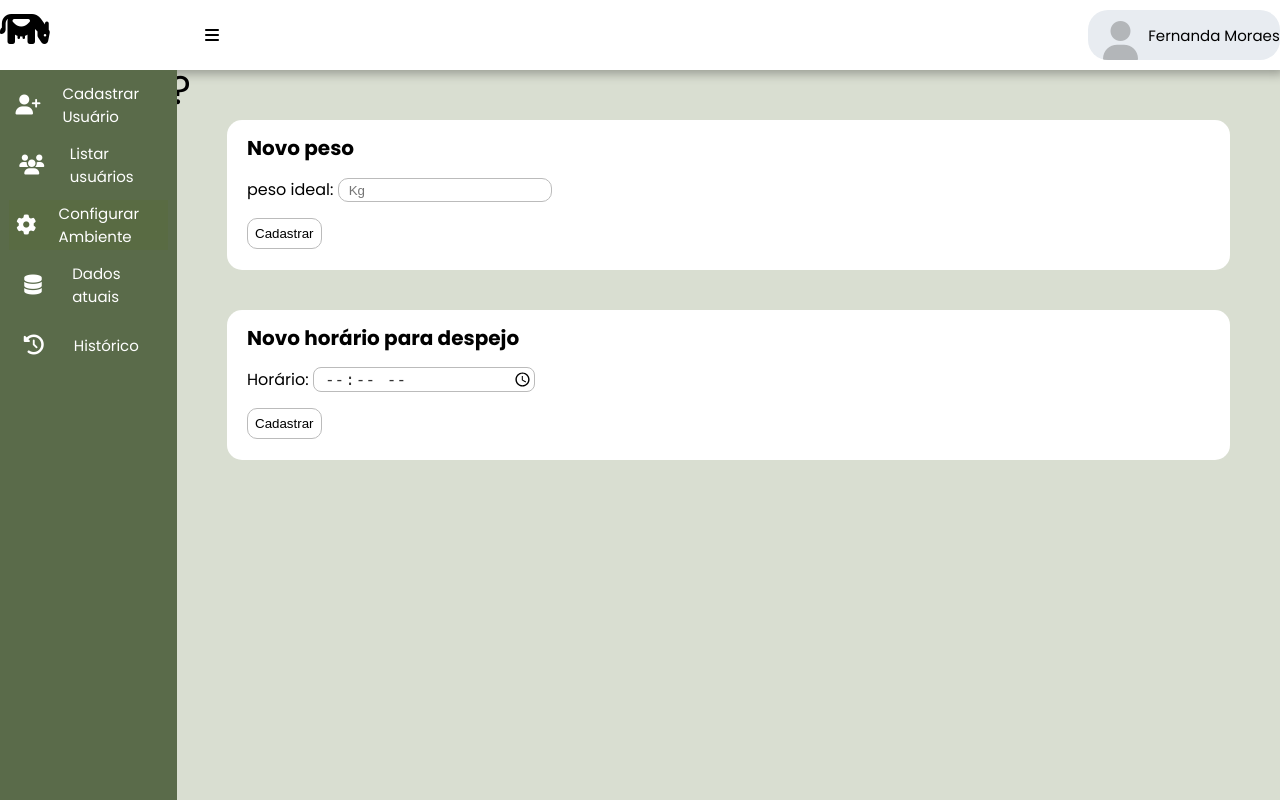
After one commit to Missywp/Sites-das-Vacas, a Flask app: page /configAmbiente in a window 1280 px wide. The commit adds this page. Run offline with Flask 3, Linux system fonts and the light colour scheme.

Commit message:
Atualização

```diff
--- a/app.py
+++ b/app.py
@@ -1,10 +1,12 @@
 from flask import Flask, render_template, request
 
 from users import user
+from configAmbiente import configAmbientes
 
 app = Flask(__name__)
 
 app.register_blueprint(user, url_prefix='/')
+app.register_blueprint(configAmbientes, url_prefix='/')
 
 @app.route('/')
 def index():
--- a/atuador.py
+++ b/atuador.py
@@ -2,6 +2,6 @@ from flask import Blueprint, request, render_template, redirect, url_for
 
 atuador = Blueprint("atuador_blueprint", __name__, template_folder="templates")
 
-@atuador.rote('/cadastrarAtuador')
+@atuador.royte('/cadastrarAtuador')
 def cadastrarAtuador():
     return render_template('cadastrarAtuador.html')
--- /dev/null
+++ b/configAmbiente.py
@@ -0,0 +1,7 @@
+from flask import Blueprint, request, render_template, redirect, url_for
+
+configAmbientes = Blueprint("configAmbiente_blueprint", __name__, template_folder="templates")
+
+@configAmbientes.route('/configAmbiente')
+def configAmbiente():
+    return render_template('configAmbiente.html')
--- a/static/css/base.css
+++ b/static/css/base.css
@@ -3,13 +3,14 @@ body{
     margin: 0;
     display: flex;
     flex-direction: column;
-    background-color: #556b2f5b;
+    background-color: #556b2f38;
     font-family: 'Poppins', sans-serif;
 }
 
 .bar-nav{
     display: flex;
     height: 70px;
+    width: 100%;
     align-items: center;
     background-color: white;
     box-shadow: 4px 4px 10px rgba(0, 0, 0, 0.3);
@@ -87,7 +88,7 @@ body{
     height: calc(100vh - 70px);
     background-color: #5a6b4a;
 }
-.itensMenu {
+.itensMenu1, .itensMenu2, .itensMenu3, .itensMenu4, .itensMenu5 {
     display: flex;
     align-items: center;
     margin-top: 10px;
@@ -116,3 +117,11 @@ body{
     background-color: #67745b;
     color: white;
 }
+.conteudo{
+    display: flex;
+    flex-direction: row;
+}
+.content{
+    margin: 50px;
+    width: 85%;
+}
--- /dev/null
+++ b/static/css/configAmbiente.css
@@ -0,0 +1,69 @@
+.itensMenu3{
+    background-color: #556b2f3d;
+}
+.configAmbientePeso{
+    background-color: white;
+    width: calc(100% - 20px);
+    height: 150px;
+    border-radius: 15px;
+    display: flex;
+    flex-direction: column;
+    padding-left: 20px;AAAAAA
+}
+.configAmbienteHr{
+    background-color: white;
+    margin-top: 40px;
+    width: calc(100% - 20px);
+    height: 150px;
+    border-radius: 15px;
+    display: flex;
+    flex-direction: column;
+    padding-left: 20px;
+}
+h1{
+    font-size: 20px;
+}
+
+#pesoBase{
+    height: 20px;
+    width: 200px;
+    border-radius: 10px;
+    border: 1px solid #bbb;
+    padding-left: 10px;
+
+}
+input[type="number"]:focus {
+    border-color: #556B2F;
+    box-shadow: 0 0 5px rgba(85, 107, 47, 0.5);
+    background-color: #fff;
+}
+
+input[type="time"] {
+    width: 210px;
+    padding-left: 10px;
+    font-size: 16px;
+    border: 1px solid #bbb;
+    border-radius: 8px;
+    background-color: white;
+    color: #333;
+    outline: none;
+    transition: border-color 0.3s ease, box-shadow 0.3s ease;
+}
+
+input[type="time"]:focus {
+    border-color: #556B2F;
+    box-shadow: 0 0 5px rgba(85, 107, 47, 0.5);
+    background-color: #fff;
+}
+
+.botaoCadastrar{
+    padding: 7px;
+    border: 1px solid #bbb;
+    border-radius: 10px;
+    background-color: white;
+    cursor: pointer;
+}
+.botaoCadastrar:hover{
+    background-color: #556b2f3d;
+    padding: 8px;
+}
--- a/templates/base.html
+++ b/templates/base.html
@@ -8,6 +8,7 @@
         <meta name="viewport" content="width=device-width, initial-scale=1">
         <link rel="stylesheet" href="static\css\fontawesome-free-web\css\all.css">
         <link rel="stylesheet" href="static/css/base.css">
+        {% block head %}{% endblock %}
     </head>
     <body>
         <nav class="bar-nav">
@@ -26,30 +27,29 @@
                 </div>
             </div>
         </nav>
-
+        <div class="conteudo">
             <div class="menuBarraLateral">
-            <a href="/cadastrarUser" class="itensMenu" >
+                <a href="/cadastrarUser" class="itensMenu1" >
                     <div class="itensMenui"><i class="fa-solid fa-user-plus"></i></div> <div class="itensMenup"> <p>Cadastrar Usuário</p></div>
                 </a>
-            <a href="/listarUser" class="itensMenu">
+                <a href="/listarUser" class="itensMenu2">
                     <div class="itensMenui"><i class="fa-solid fa-users"></i></div> <div class="itensMenup"> <p>Listar usuários</p></div>
                 </a>
-            <a href="/cadastrarSensor" class="itensMenu">
-                <div class="itensMenui"><i class="fa-solid fa-scale-balanced"></i></div> <div class="itensMenup"> <p>Cadastrar sensor</p></div>
+                <a href="/configAmbiente" class="itensMenu3">
+                    <div class="itensMenui"><i class="fa-solid fa-gear"></i></div> <div class="itensMenup"> <p>Configurar Ambiente</p></div>
                 </a>
-            <a href="/cadastrarAtuador" class="itensMenu">
-                <div class="itensMenui"><i class="fa-solid fa-droplet"></i></div> <div class="itensMenup"><p>Cadastrar atuador</p></div>
-            </a>
-            <a href="/dadosAtuais" class="itensMenu">
+                <a href="/dadosAtuais" class="itensMenu4">
                     <div class="itensMenui"><i class="fa-solid fa-database"></i></div> <div class="itensMenup"> <p>Dados atuais</p></div>
                 </a>
-            <a href="/historico" class="itensMenu">
+                <a href="/historico" class="itensMenu5">
                     <div class="itensMenui"><i class="fa-solid fa-clock-rotate-left"></i></div> <div class="itensMenup"> <p>Histórico</p></div>
                 </a>
             </div>
 
-        <div class="conteudo"></div>
-
+            <div class="content" id="content">
+                {% block content %} {% endblock %}
+            </div>
+        </div>
         <footer>
 
         </footer>
--- /dev/null
+++ b/templates/configAmbiente.html
@@ -0,0 +1,23 @@
+{% extends "base.html" %}
+{% block head %}
+    {{ super() }}
+    <link rel="stylesheet" href="{{ url_for('static', filename='css/configAmbiente.css') }}">
+{% endblock %}
+{% block content %}
+    <div class="configAmbientePeso">
+        <h1>Novo peso</h1>
+        <form class="formPeso">
+            <label for="pesoBase">peso ideal:</label>
+            <input type="number" id="pesoBase" placeholder="Kg">
+            <p><input class="botaoCadastrar" type = "submit" value = "Cadastrar" /></p>
+        </form>
+    </div>
+    <div class="configAmbienteHr">
+        <h1>Novo horário para despejo</h1>
+        <form class="formHr">
+            <label for="horario">Horário:</label>
+            <input type="time" id="horario" placeholder="horario definido:">
+            <p><input class="botaoCadastrar" type = "submit" value = "Cadastrar" /></p>
+        </form>
+    </div>
+{% endblock %}
```
Also changed, not shown: sensor.py (deleted, +0 -7 lines). Lines whose indentation alone changed are shown as unchanged.
